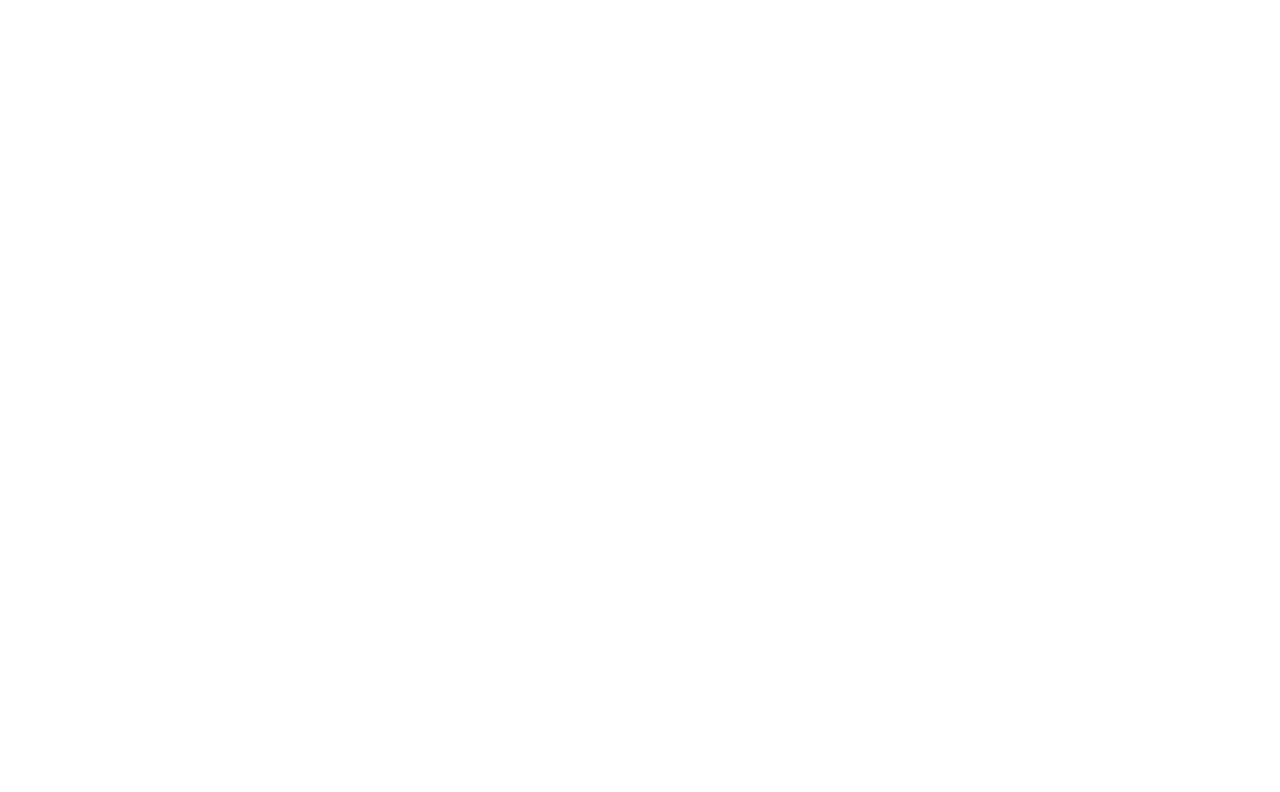
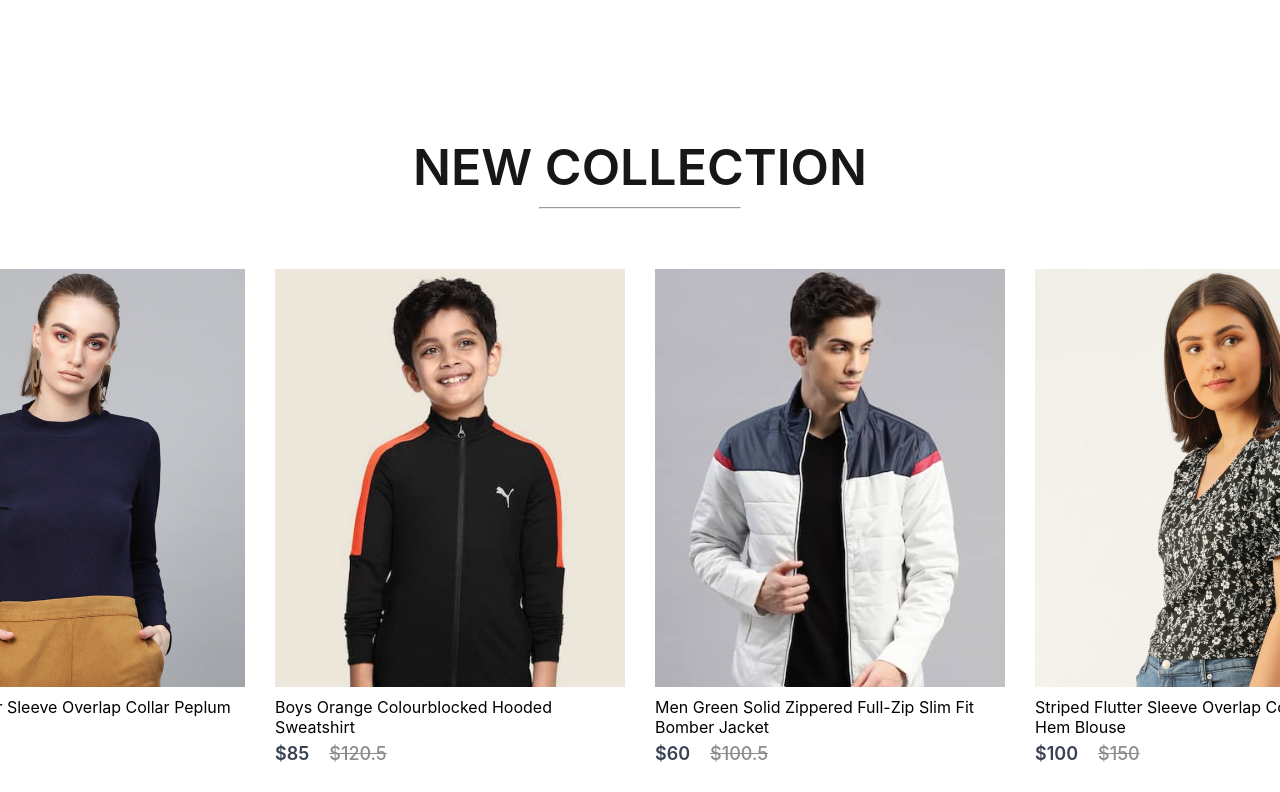
Before and after one commit to MohamedNihath/Ecommerce, a React (Create React App) app: page / in a window 1280 px wide. Shown: the part 2380-3172 px from the top of the page. Before the commit the page ends 2517 px from the top, so only its background shows below. Built offline with nearby package versions, Linux system fonts and the light colour scheme.

Commit message:
complete a NewCollection

```diff
--- a/src/Components/NewCollection/NewCollection.css
+++ b/src/Components/NewCollection/NewCollection.css
@@ -0,0 +1,29 @@
+.new-collection{
+
+    display: flex;
+    flex-direction: column;
+    align-items: center;
+    gap: 10px;
+    height: 90vh;
+
+}
+.new-collection h1{
+
+    color: #171717;
+    font-size: 50px;
+    font-weight: 600;
+}
+.new-collection hr{
+
+    width: 200px;
+    height: 6px;
+    border-radius: 10px;
+    background: #252525;
+}
+.collection{
+
+    display: grid;
+    grid-template-columns: 1fr 1fr 1fr 1fr;
+    margin-top: 50px;
+    gap: 30px;
+}
--- a/src/Components/NewCollection/NewCollection.jsx
+++ b/src/Components/NewCollection/NewCollection.jsx
@@ -0,0 +1,28 @@
+import React from 'react'
+import './NewCollection.css'
+import new_collection from '../Assets/new_collections'
+import Item from '../Item/Item'
+
+
+const NewCollection = () => {
+  return (
+    <div className='new-collection'>
+
+        <h1>NEW COLLECTION</h1>
+
+        <hr/>
+
+        <div className="collection">
+
+
+            {new_collection.map((item,i)=>{
+                return <Item key={i} id={item.id} name={item.name} image={item.image} new_price={item.new_price} old_price={item.old_price}/>
+            })}
+
+
+         </div>
+    </div>
+  )
+}
+
+export default NewCollection
--- a/src/Pages/Shop.jsx
+++ b/src/Pages/Shop.jsx
@@ -2,6 +2,7 @@
 import Hero from '../Components/Hero/Hero'
 import Popular from '../Components/Popular/Popular'
 import Offers from '../Components/Offers/Offers'
+import NewCollection from '../Components/NewCollection/NewCollection'
 
 const shop = () => {
   return (
@@ -10,6 +11,7 @@
       <Hero/>
       <Popular/>
       <Offers/>
+      <NewCollection/>
     </div>
   )
 }
```
